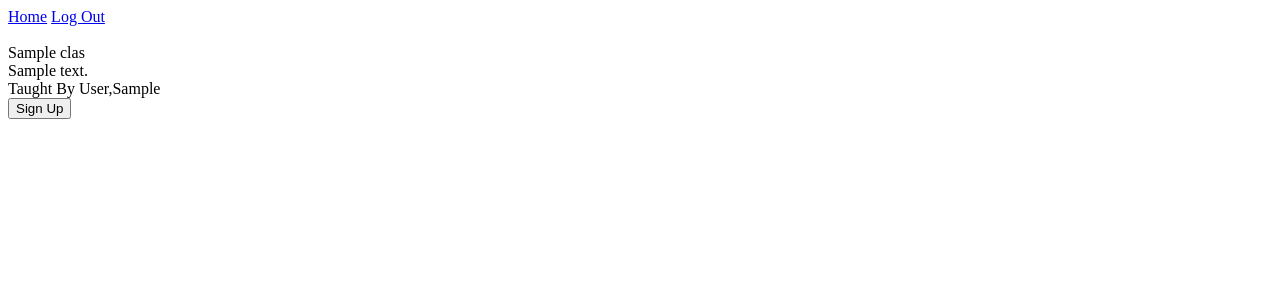
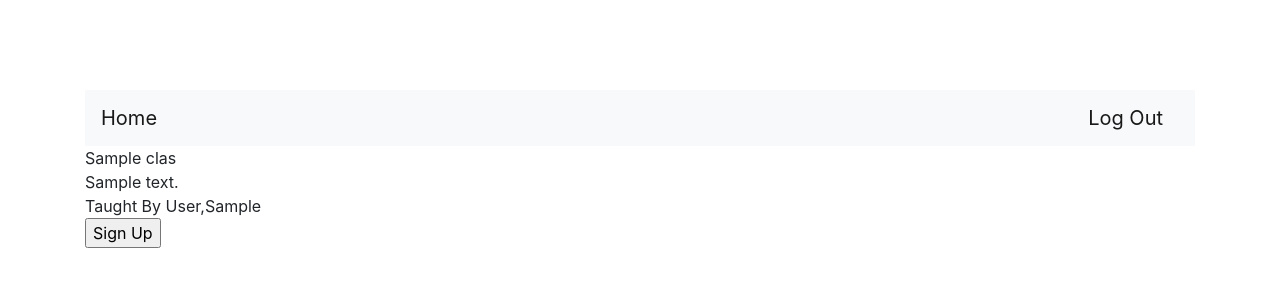
Before and after one commit to jjguan00/Classboard, a Django app: template apps/first_app/templates/first_app/sign_up_class.html in a window 1280 px wide. Shown: the top 300 px of the page. Run offline with Django 3.2, Linux system fonts and the light colour scheme; the template is opened without the code that fills it: most values are stand-ins (such as "Sample title", 1, 10 or a date in 2020); parts of the project's set-up code (start-up, migrations or seed data) failed here and were passed over; some libraries are stand-ins or nearby versions.

Commit message:
change class info html

```diff
--- a/apps/first_app/templates/first_app/sign_up_class.html
+++ b/apps/first_app/templates/first_app/sign_up_class.html
@@ -1,4 +1,21 @@
-<a href="/main">Home</a> <a href="/logout">Log Out</a><br><br>
+<!DOCTYPE html>
+<html lang="en">
+<head>
+	<meta charset="UTF-8">
+	<title>Document</title>
+	<link rel="stylesheet" href="https://stackpath.bootstrapcdn.com/bootstrap/4.1.3/css/bootstrap.min.css" integrity="sha384-MCw98/SFnGE8fJT3GXwEOngsV7Zt27NXFoaoApmYm81iuXoPkFOJwJ8ERdknLPMO" crossorigin="anonymous">
+	<script src="//maxcdn.bootstrapcdn.com/bootstrap/4.1.3/js/bootstrap.min.js"></script>
+	<script src="//code.jquery.com/jquery-1.11.1.min.js"></script>
+	{% load static %}
+	<link rel="stylesheet" type="text/css" href="{% static 'style.css' %}">
+	<script type="text/javascript" src="{% static 'javascript.js' %}"></script>
+</head>
+<body>
+	<div class="container">
+		<nav class="navbar navbar-light bg-light" style="background-color: #e3f2fd;">
+			<a class="navbar-brand" href="/main">Home</a>
+			<a class="navbar-brand" href="/logout">Log Out</a>
+		</nav>
 
 		{{class.title}}<br>
 		{{class.desc}}<br>
@@ -8,3 +25,6 @@ Taught By {{class.instructor.last_name}},{{class.instructor.first_name}}<br>
 			{% csrf_token%}
 			<input type="submit" value= "Sign Up">
 		</form>
+	</div>
+</body>
+</html>
```
Lines whose indentation alone changed are shown as unchanged.
